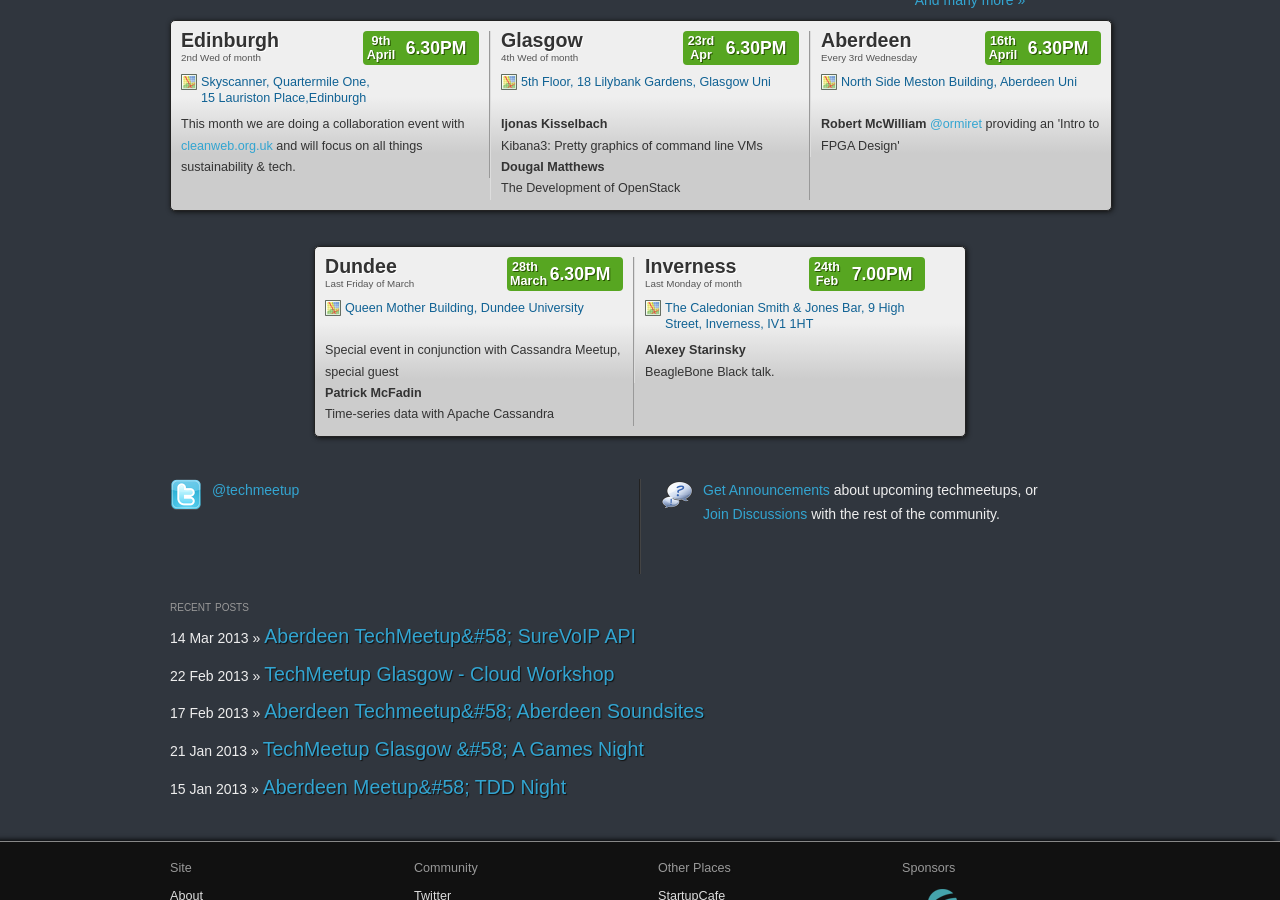
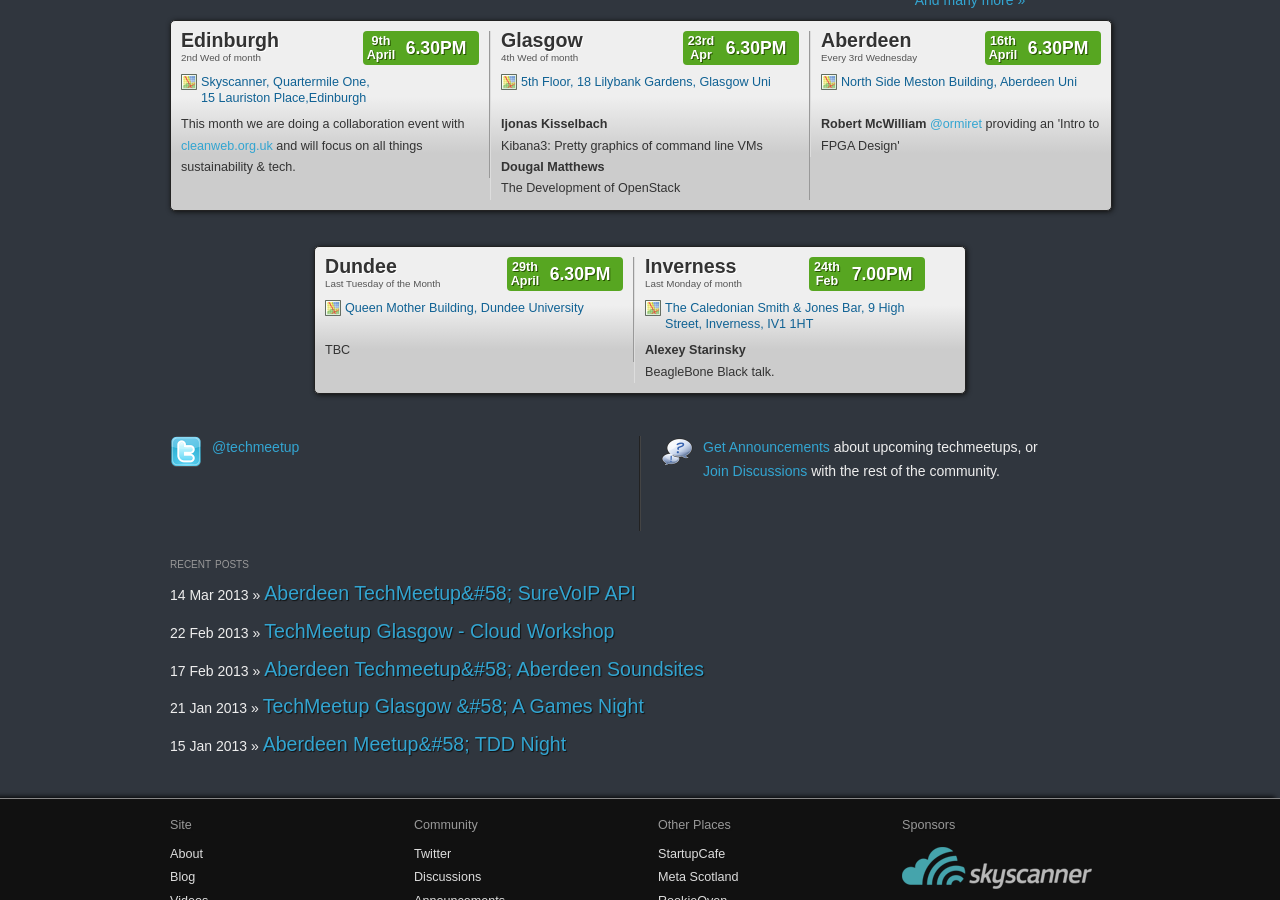
Before and after one commit to techmeetup/techmeetup.co.uk, a Jekyll site: the page built from index.html, in a window 1280 px wide and 900 px high, scrolled down 392 px. Built offline with Jekyll 4.4.1, drawn with Linux system fonts in a browser that asks for light colours; Markdown is read by kramdown in place of the engine named in the settings.

Commit message:
Update index.html
Updating Dundee

```diff
--- a/index.html
+++ b/index.html
@@ -94,20 +94,18 @@
 
   <li class="first">
     <h4><a href="{{ site.baseurl }}/dundee.html">Dundee</a></h4>
-    <span>Last Friday of March</span>
+    <span>Last Tuesday of the Month</span>
     <p>
       <a href="https://maps.google.co.uk/maps?q=Queen+Mother+Building,+Dundee+University&hl=en&sll=56.458593,-2.982733&sspn=0.00894,0.027874&hnear=Queen+Mother+Bldg,+Dundee+DD1+4HN,+United+Kingdom&t=m&z=16" class="map">Queen Mother Building, Dundee University</a>
     </p>
     <p>
-      Special event in conjunction with Cassandra Meetup, special guest<br />
-      <strong>Patrick McFadin</strong><br />
-      Time-series data with Apache Cassandra
+      TBC
     </p>
     <div class="datewrapper">
       <div class="when">
         <div class="daywrap">
-          <div class="day">28th</div>
-          <div class="month">March</div>
+          <div class="day">29th</div>
+          <div class="month">April</div>
         </div>
         <div class="time">6.30PM</div>
       </div>
```
